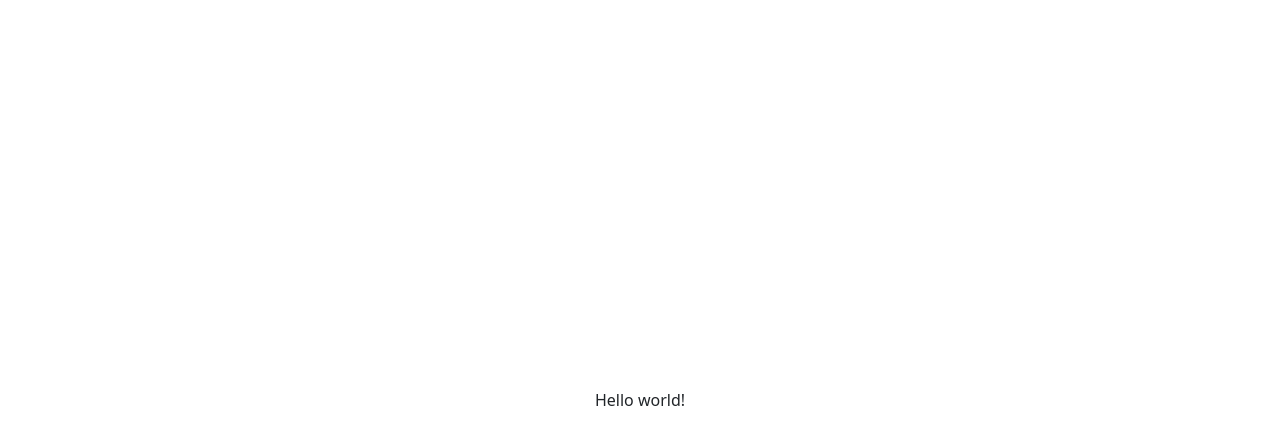
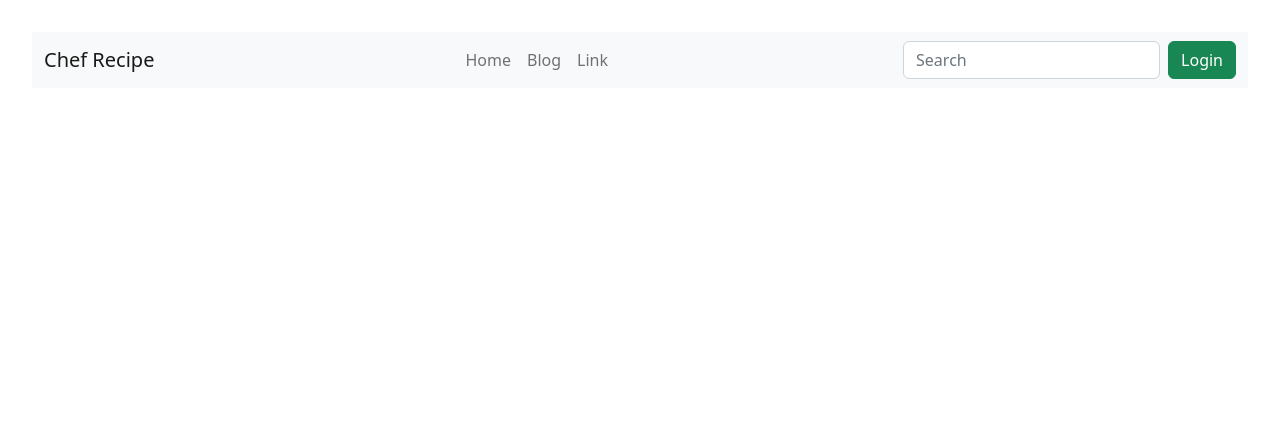
Before and after one commit to imranahmed20/chef-recipe-client, a React (Vite) app: page / in a window 1280 px wide. Shown: the top 444 px of the page. Built offline with nearby package versions, Linux system fonts and the light colour scheme.

Commit message:
navbar added

```diff
--- a/index.html
+++ b/index.html
@@ -1,13 +1,16 @@
 <!DOCTYPE html>
 <html lang="en">
+
 <head>
   <meta charset="UTF-8" />
   <link rel="icon" type="image/svg+xml" href="/vite.svg" />
   <meta name="viewport" content="width=device-width, initial-scale=1.0" />
-    <title>Vite + React</title>
+  <title>Chef Recipe</title>
 </head>
+
 <body>
   <div id="root"></div>
   <script type="module" src="/src/main.jsx"></script>
 </body>
+
 </html>
--- /dev/null
+++ b/src/Component/Layout/Main.jsx
@@ -0,0 +1,12 @@
+import React from 'react';
+import Header from '../Share/Header/Header';
+
+const Main = () => {
+    return (
+        <div>
+            <Header></Header>
+        </div>
+    );
+};
+
+export default Main;
--- /dev/null
+++ b/src/Component/Share/Header/Header.jsx
@@ -0,0 +1,42 @@
+import React from 'react';
+import Button from 'react-bootstrap/Button';
+import Container from 'react-bootstrap/Container';
+import Form from 'react-bootstrap/Form';
+import Nav from 'react-bootstrap/Nav';
+import Navbar from 'react-bootstrap/Navbar';
+import NavDropdown from 'react-bootstrap/NavDropdown';
+
+const Header = () => {
+    return (
+        <div>
+            <Navbar bg="light" expand="lg">
+                <Container fluid>
+                    <Navbar.Brand href="#">Chef Recipe</Navbar.Brand>
+                    <Navbar.Toggle aria-controls="navbarScroll" />
+                    <Navbar.Collapse id="navbarScroll">
+                        <Nav
+                            className="mx-auto my-2 my-lg-0"
+                            style={{ maxHeight: '100px' }}
+                            navbarScroll
+                        >
+                            <Nav.Link href="#action1">Home</Nav.Link>
+                            <Nav.Link href="#action2">Blog</Nav.Link>
+                            <Nav.Link href="#action2">Link</Nav.Link>
+                        </Nav>
+                        <Form className="d-flex">
+                            <Form.Control
+                                type="search"
+                                placeholder="Search"
+                                className="me-2"
+                                aria-label="Search"
+                            />
+                            <Button variant="success">Login</Button>
+                        </Form>
+                    </Navbar.Collapse>
+                </Container>
+            </Navbar>
+        </div>
+    );
+};
+
+export default Header;
--- a/src/index.css
+++ b/src/index.css
@@ -19,14 +19,15 @@ a {
   color: #646cff;
   text-decoration: inherit;
 }
+
 a:hover {
   color: #535bf2;
 }
 
 body {
   margin: 0;
-  display: flex;
-  place-items: center;
+  /* display: flex;
+  place-items: center; */
   min-width: 320px;
   min-height: 100vh;
 }
@@ -47,9 +48,11 @@ button {
   cursor: pointer;
   transition: border-color 0.25s;
 }
+
 button:hover {
   border-color: #646cff;
 }
+
 button:focus,
 button:focus-visible {
   outline: 4px auto -webkit-focus-ring-color;
@@ -60,9 +63,11 @@ button:focus-visible {
     color: #213547;
     background-color: #ffffff;
   }
+
   a:hover {
     color: #747bff;
   }
+
   button {
     background-color: #f9f9f9;
   }
--- a/src/main.jsx
+++ b/src/main.jsx
@@ -7,10 +7,11 @@ import {
   createBrowserRouter,
   RouterProvider,
 } from "react-router-dom";
+import Main from './Component/Layout/Main.jsx';
 const router = createBrowserRouter([
   {
     path: "/",
-    element: <div>Hello world!</div>,
+    element: <Main></Main>,
   },
 ]);
 
```
Also changed, not shown: src/Component/Blog/Blog.jsx (added, +11 -0 lines), src/Component/Home/Home.jsx (added, +11 -0 lines), src/Component/Share/Footer/Footer.jsx (added, +11 -0 lines). Lines whose indentation alone changed are shown as unchanged.
